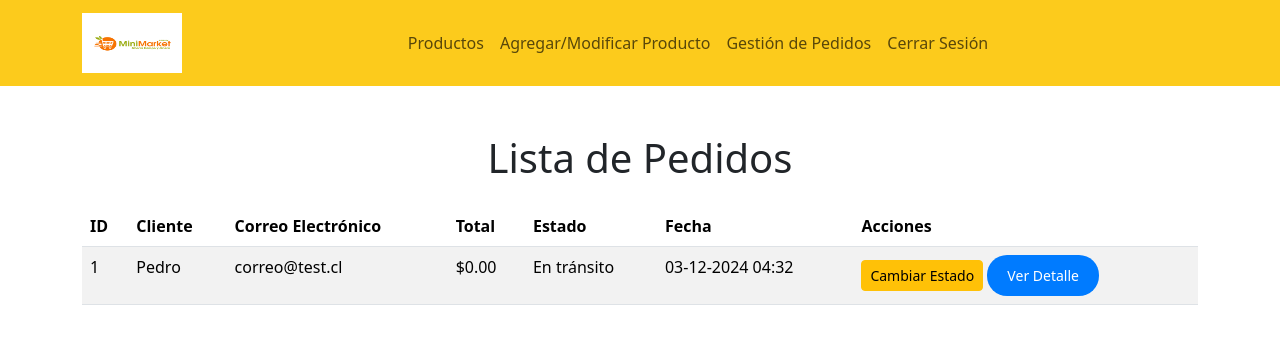
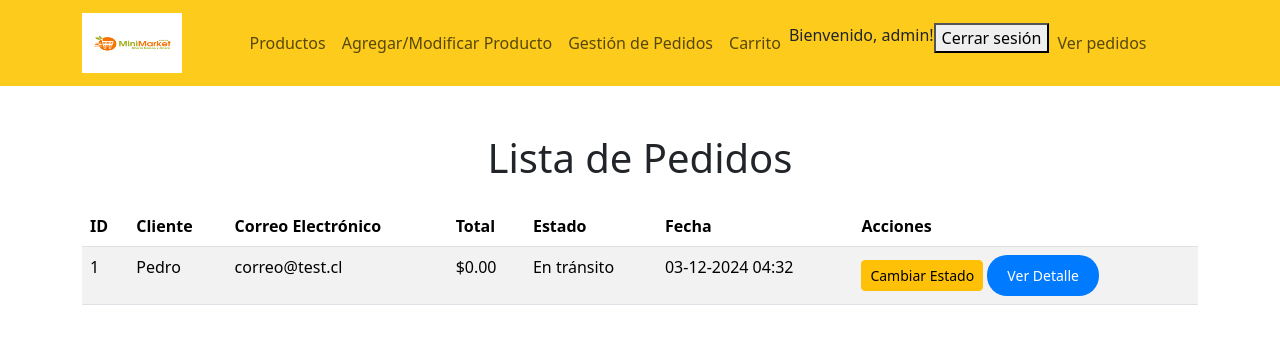
Before and after one commit to Magn00/Minimarket-IdS, a Django app: page /pedidos/ in a window 1280 px wide. Shown: the top 344 px of the page. Run offline with Django 5.2, Linux system fonts and the light colour scheme; a user stored in the database is signed in; data comes from the database, SQL or seed files in the repository; both versions use the stored data as it was after the commit; some libraries are stand-ins or nearby versions.

Commit message:
Se implementa usuario ademas de corregir bugs NO USAR. TIENE PROBLEMAS

```diff
--- a/core/models.py
+++ b/core/models.py
@@ -48,7 +48,7 @@ class Pedido(models.Model):
         ('ENT', 'Entregado'),
         ('CAN', 'Cancelado'),
     ]
-
+    usuario = models.ForeignKey(settings.AUTH_USER_MODEL, on_delete=models.CASCADE)
     nombre_cliente = models.CharField(max_length=100)
     direccion_envio = models.CharField(max_length=255)
     correo_electronico = models.EmailField()
--- a/core/templates/core/base.html
+++ b/core/templates/core/base.html
@@ -2,6 +2,7 @@
 
 <!DOCTYPE html>
 <html lang="es">
+
 <head>
     <meta charset="UTF-8">
     <meta name="viewport" content="width=device-width, initial-scale=1.0">
@@ -12,33 +13,53 @@
 
     </style>
 </head>
+
 <body>
     <!-- Navbar (ya configurada anteriormente) -->
     <nav class="navbar navbar-expand-lg navbar-red">
         <div class="container">
             <a class="navbar-brand" href="#">
-                <img src="{% static 'img/logo.png' %}" alt="Logo" width="100" height="60" class="d-inline-block align-top">
+                <img src="{% static 'img/logo.png' %}" alt="Logo" width="100" height="60"
+                    class="d-inline-block align-top">
             </a>
             <div class="collapse navbar-collapse" id="navbarNav">
                 <ul class="navbar-nav mx-auto">
                     <li class="nav-item">
                         <a class="nav-link" href="{% url 'lista_productos' %}">Productos</a>
                     </li>
+
                     {% if user.is_staff %}
                     <li class="nav-item">
                         <a class="nav-link" href="{% url 'agregar_producto' %}">Agregar/Modificar Producto</a>
                     </li>
-                    {% if user.is_staff %} <!-- Sólo para administradores -->
+                     <!-- Sólo para administradores -->
                     <li class="nav-item">
                         <a class="nav-link" href="{% url 'lista_pedidos' %}">Gestión de Pedidos</a>
                     </li>
                     {% endif %}
+
                     <li class="nav-item">
-                        <a class="nav-link" href="{% url 'logout' %}">Cerrar Sesión</a>
+                        <a class="nav-link" href="{% url 'ver_carrito' %}">Carrito</a>
+                    </li>
+                    <li class="nav-item">{% if user.is_authenticated %}
+                        <p>Bienvenido, {{ user.username }}!</p>
+                        {% endif %}
+                    </li>
+                    {% if user.is_authenticated %}
+                    <li class="nav-item">
+                        <form action="{% url 'logout' %}" method="POST">
+                            {% csrf_token %}
+                            <button type="submit">Cerrar sesión</button>
+                        </form>
                     </li>
                     {% else %}
                     <li class="nav-item">
                         <a class="nav-link" href="{% url 'login' %}">Iniciar Sesión</a>
+                    </li>
+                    {% endif %}
+                    {% if user.is_authenticated %}
+                    <li class="nav-item">
+                        <a class="nav-link" href="{% url 'mis_pedidos' %}">Ver pedidos</a>
                     </li>
                     {% endif %}
                 </ul>
@@ -51,4 +72,5 @@
 
     {% endblock %}
 </body>
+
 </html>
--- a/core/urls.py
+++ b/core/urls.py
@@ -23,6 +23,7 @@ urlpatterns = [
     path('registro/', registro, name='registro'),
     path('login/', LoginView.as_view(template_name='core/login.html'), name='login'),
     path('logout/', LogoutView.as_view(), name='logout'),
+    path('pedidos/', views.mis_pedidos, name='mis_pedidos'),
 ]
 
 
--- a/core/views.py
+++ b/core/views.py
@@ -55,6 +55,15 @@ class PedidoForm(forms.ModelForm):
         model = Pedido
         fields = ['nombre_cliente', 'direccion_envio', 'correo_electronico']
 
+    # Añadir un campo para capturar el usuario
+    def save(self, commit=True):
+        pedido = super().save(commit=False)
+        if not pedido.usuario:
+            pedido.usuario = self.instance.usuario  # Asigna el usuario actual
+        if commit:
+            pedido.save()
+        return pedido
+
 # Vista para el checkout
 def checkout(request):
     carrito = request.session.get('carrito', {})
@@ -65,6 +74,7 @@ def checkout(request):
         if form.is_valid():
             pedido = form.save(commit=False)
             pedido.total = total_carrito
+            pedido.usuario = request.user
             pedido.save()
 
             # Guardar productos del carrito en DetallePedido
@@ -293,3 +303,8 @@ def cambiar_estado_pedido(request, pedido_id):
             messages.error(request, "El estado seleccionado es inválido o no hay cambios.")
 
     return render(request, 'core/cambiar_estado_pedido.html', {'pedido': pedido})
+@login_required
+def mis_pedidos(request):
+    # para filtrar los pedidos por usuario
+    pedidos = Pedido.objects.filter(usuario=request.user)  # para tener el usuario especifico
+    return render(request, 'mis_pedidos.html', {'pedidos': pedidos})
```
Also changed, not shown: core/templates/core/mis_pedidos.html (added, +17 -0 lines), core/migrations/0004_pedido_producto_pedido_usuario.py (added), core/migrations/0005_remove_pedido_producto_remove_pedido_usuario.py (added), db.sqlite3.
